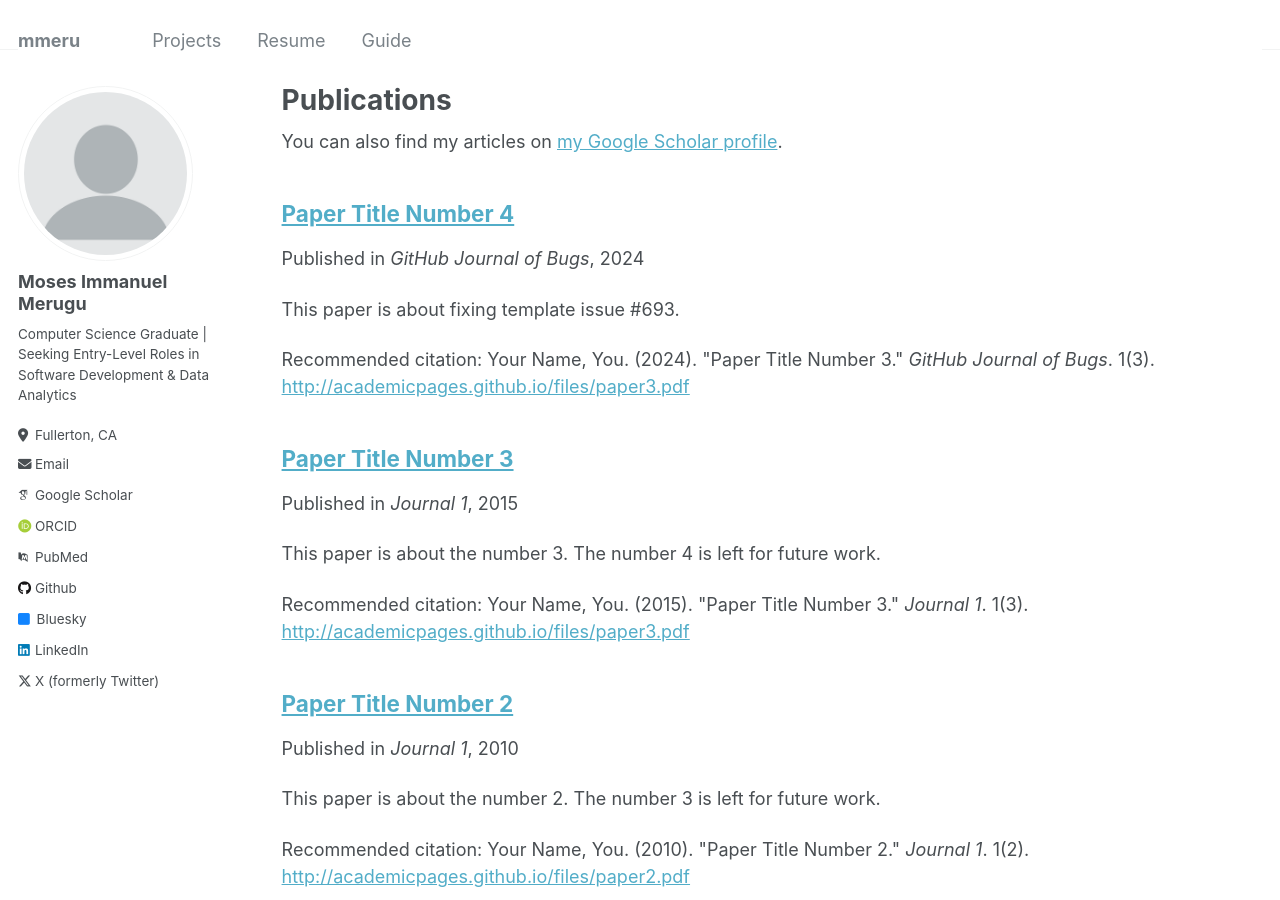
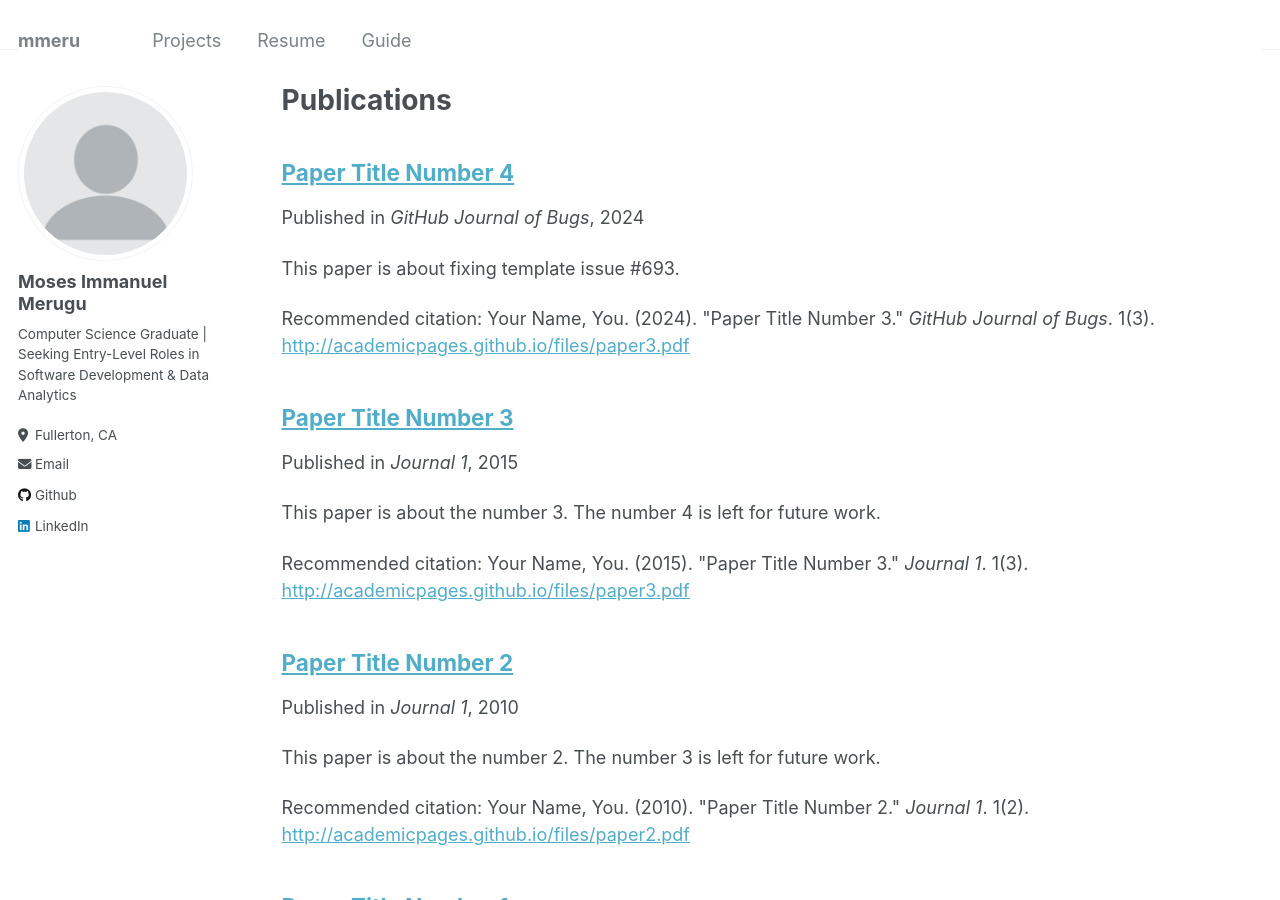
Before and after one commit to mmeru/mmeru.github.io, a Jekyll site: the page built from _pages/publications.md, in a window 1280 px wide and 900 px high. Built offline with Jekyll 4.4.1, drawn with Linux system fonts in a browser that asks for light colours; some web fonts are replaced; part of the change alters nothing that is shown.

Commit message:
Update _config.yml

```diff
--- a/_config.yml
+++ b/_config.yml
@@ -32,10 +32,10 @@ author:
 
   # Academic websites
   arxiv            : # URL - Update with the correct link to your profile
-  googlescholar    : "https://scholar.google.com/citations?user=PS_CX0AAAAAJ"
+  googlescholar    : #
   impactstory      : # URL
-  orcid            : "http://orcid.org/yourorcidurl"
-  pubmed           : "https://www.ncbi.nlm.nih.gov/pubmed/?term=john+snow"
+  orcid            : #
+  pubmed           : #
   researchgate     : # URL
 
   # Repositories and software development
@@ -47,7 +47,7 @@ author:
   stackoverflow    : # User number or user number and name (i.e., use "1" or "1/jeff-atwood")
 
   # Social media
-  bluesky          : "bsky.app" # Replace this with you Bluesky username
+  bluesky          : #
   facebook         : # Username
   flickr           : # Username
   foursquare       : # Username
@@ -64,7 +64,7 @@ author:
   steam            : # Username
   telegram         : # URL
   tumblr           : # Username
-  twitter          : "UniofOxford"  # Replace this with your X / Twitter handle
+  twitter          : #
   vine             : # Username
   weibo            : # Username
   wikipedia        : # Username
```
